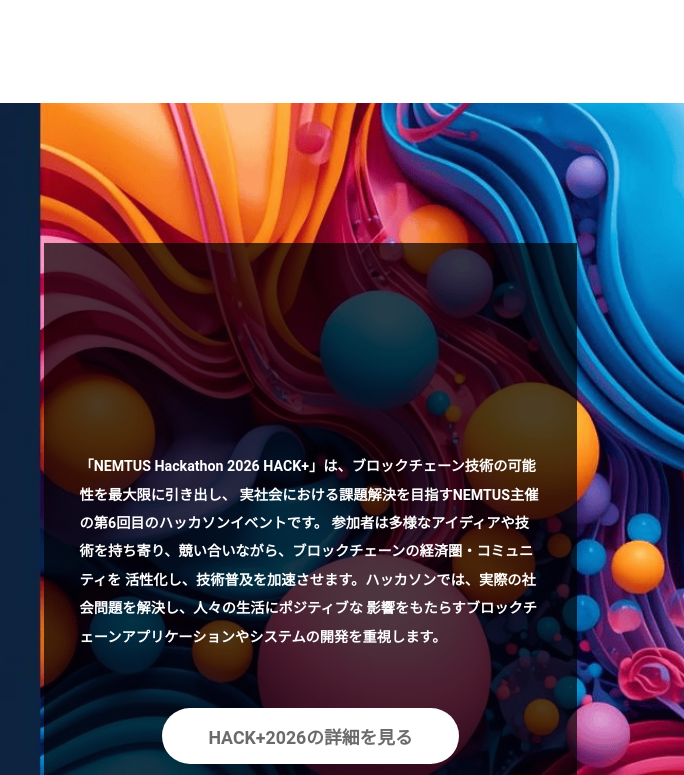
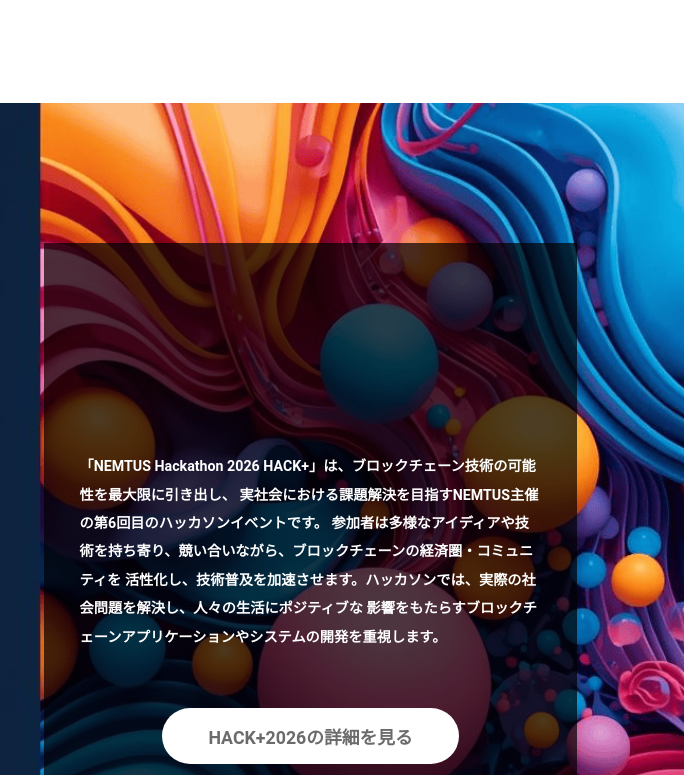
Before and after one commit to nemtus/hackathon-lp, a website: page public/index.html in a window 1280 px wide. Shown: the part 1305-2080 px from the top of the page, 596-1280 px from the left. Drawn offline with nearby package versions, Linux system fonts and the light colour scheme.

Commit message:
Set fixed min-height for 2026 section to avoid viewport clipping issues

```diff
--- a/public/assets/css/style.css
+++ b/public/assets/css/style.css
@@ -284,7 +284,7 @@
 	background: url(../img/bg-2026.png) no-repeat center center/cover;
 	background-attachment: fixed;
 	height: 100vh;
-	min-height: calc(100vh + 120px);
+	min-height: 1200px;
 	position: relative;
 }
 
```
